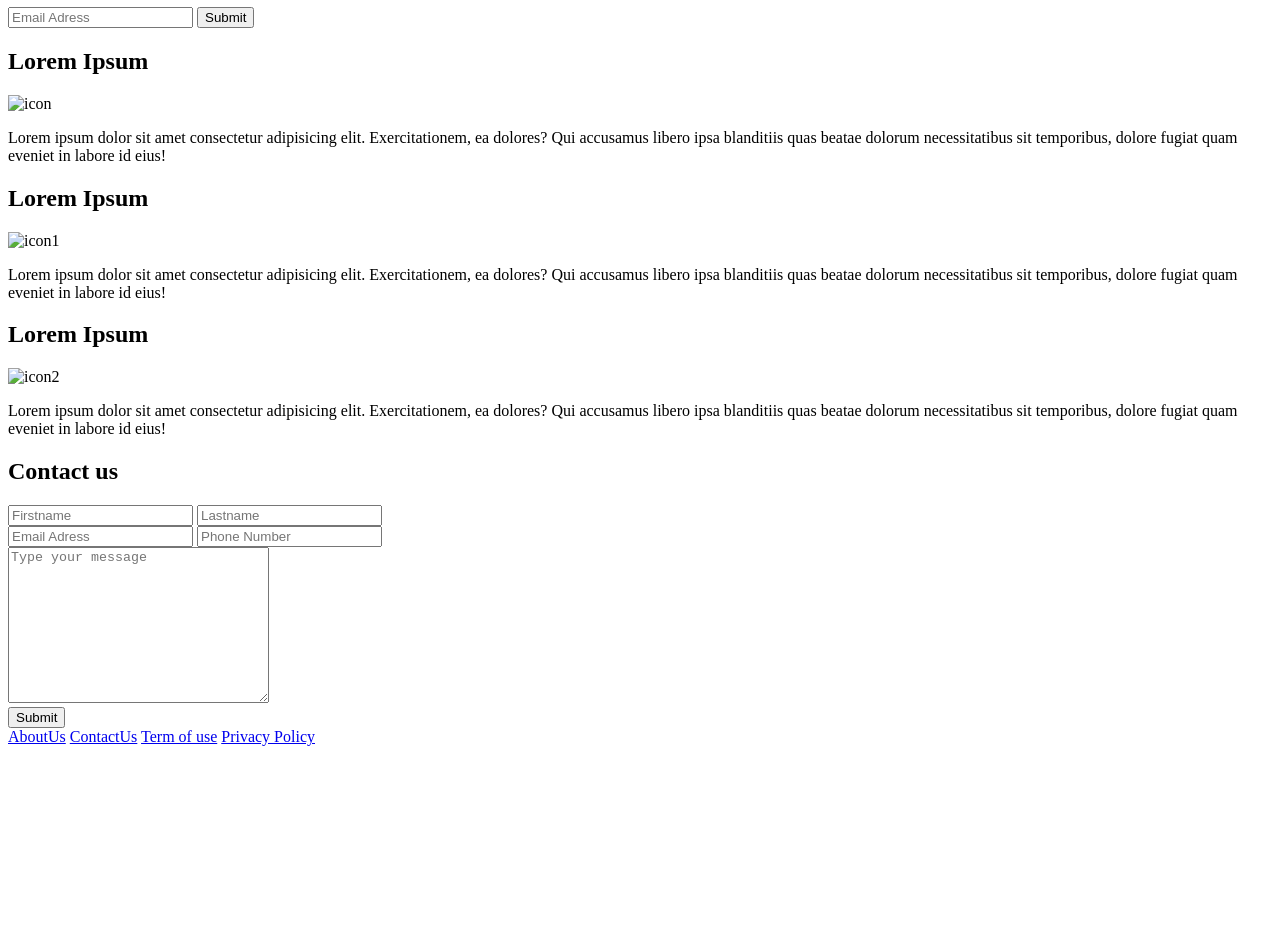
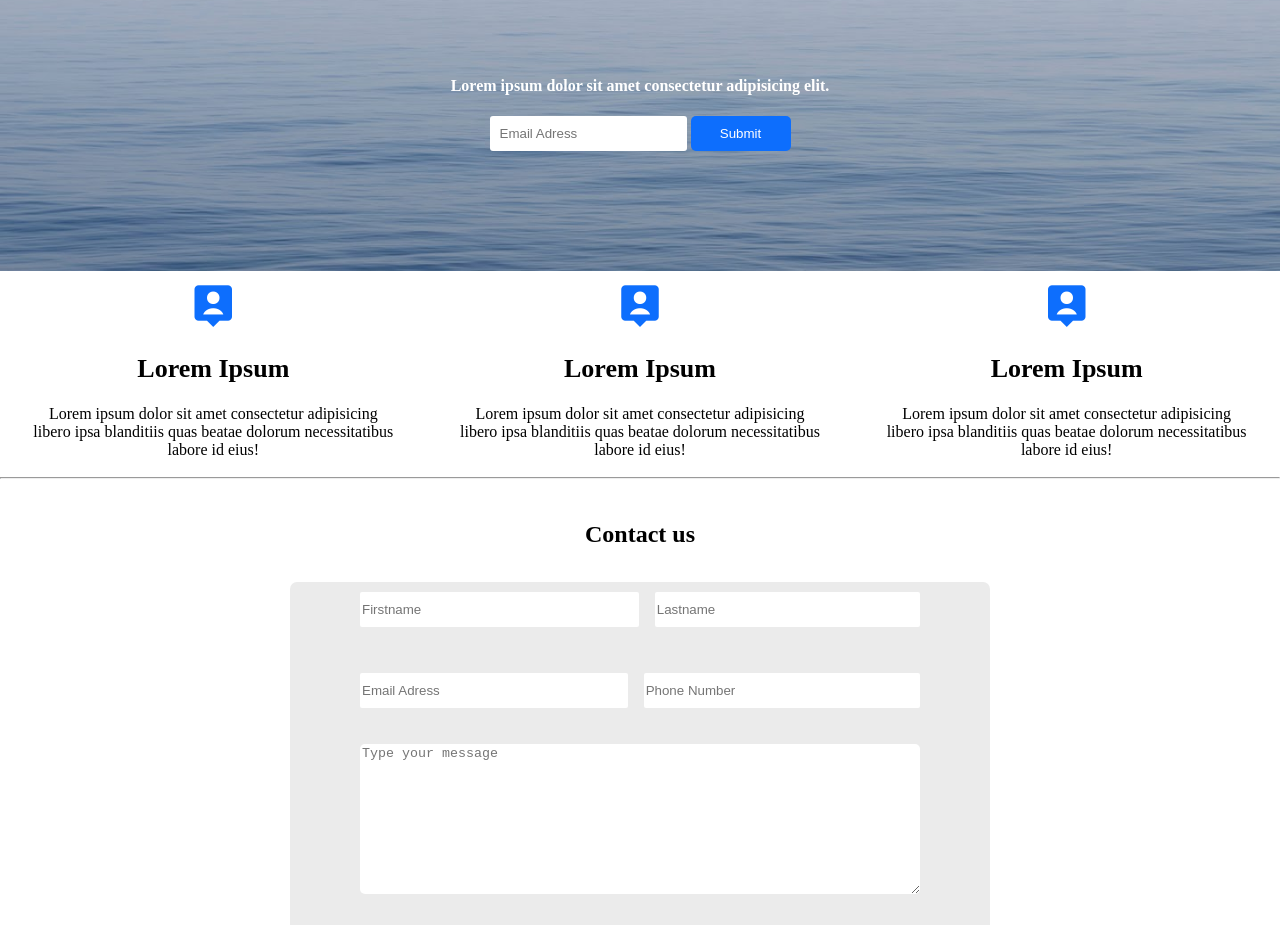
Before and after one commit to mqthys62/scss, a website: page index.html in a window 1280 px wide. Shown: the part 99-1024 px from the top of the page. Before the commit the page ends 853 px from the top, so only its background shows below. Drawn offline with nearby package versions, Linux system fonts and the light colour scheme.

Commit message:
Realisation de la maquette figma Mobil first Ajout du Js dans le formulaire avec les regex

```diff
--- /dev/null
+++ b/app.js
@@ -0,0 +1,66 @@
+const contactForm = document.getElementById('contactForm');
+contactForm.addEventListener('submit', (event) => {
+    event.preventDefault();
+
+    const firstNameInput = document.getElementById('firstNameInput');
+    const lastNameInput = document.getElementById('lastNameInput');
+    const emailInput = document.getElementById('emailFormInput');
+    const phoneInput = document.getElementById('telInput');
+    const textAreaInput = document.getElementById('textAreaInput');
+
+    const formData = {
+        firstName: firstNameInput.value,
+        lastName: lastNameInput.value,
+        email: emailInput.value,
+        phone: phoneInput.value,
+        textArea: textAreaInput.value,
+    }
+
+    const errors = {
+        firstName: false,
+        lastName: false,
+        email: false,
+        phone: false,
+        textArea: false,
+    }
+    const firstNameError = document.getElementById('firstNameError');
+    const lastNameError = document.getElementById('lastNameError');
+    const emailError = document.getElementById('emailError');
+    const phoneError = document.getElementById('telError');
+    const textAreaError = document.getElementById('textAreaError');
+    firstNameError.style.opacity = 0;
+    lastNameError.style.opacity = 0;
+    emailError.style.opacity = 0;
+    phoneError.style.opacity = 0;
+    textAreaError.style.opacity = 0;
+    const nameRegex = /^[a-zA-Z ]+$/
+    const emailRegex = /[A-Z0-9._%+-]+@[A-Z0-9-]+.+.[A-Z]{2,4}/igm;
+    const phoneRegex = /^(?:(?:\+|00)33|0)\s*[1-9](?:[\s.-]*\d{2}){4}$/
+    const textAreaRegex = /^.{10,}$/
+
+    if (!formData.firstName || !nameRegex.test(formData.firstName)) {
+        errors.firstName = true;
+        firstNameError.style.opacity = 1;
+    }
+    if (!formData.lastName || !nameRegex.test(formData.lastName)) {
+        errors.lastName = true;
+        lastNameError.style.opacity = 1;
+    }
+    if (!formData.email || !emailRegex.test(formData.email)) {
+        errors.email = true;
+        emailError.style.opacity = 1;
+    }
+    if (!formData.phone || !phoneRegex.test(formData.phone)) {
+        errors.phone = true;
+        phoneError.style.opacity = 1;
+    }
+    if (!formData.textArea || !textAreaRegex.test(formData.textArea)) {
+        errors.textArea = true;
+        textAreaError.style.opacity = 1;
+    }
+    if (!Object.values(errors).includes(true)) {
+        console.log(formData)
+        document.getElementById('contactForm').reset()
+
+    }
+})
--- a/index.html
+++ b/index.html
@@ -5,108 +5,129 @@
     <meta charset="UTF-8">
     <meta http-equiv="X-UA-Compatible" content="IE=edge">
     <meta name="viewport" content="width=device-width, initial-scale=1.0">
+    <link href="https://unpkg.com/boxicons@2.1.4/css/boxicons.min.css" rel="stylesheet">
     <link rel="stylesheet" href="/css/style.css">
     <title>Document</title>
 
 </head>
 
 <body>
-    <nav class="navbar__signin">
-        <a href="logo">Logo</a>
-        <a href="SignIn" id="signIn">SignIn</a>
+    <nav class="navbar__top">
+        <a class="navbar__top__logo" href="logo">Logo placeholder</a>
+        <a class="navbar__top__signin" href="SignIn" id="signIn">SignIn</a>
     </nav>
 
     <header class="header__top">
         <h1>
             Lorem ipsum dolor sit amet consectetur adipisicing elit.
         </h1>
-        <form class="form__top" action="#" method="post">
+        <form class="header__top__form" action="#" method="post">
             <div>
-                <input type="email" name="emailInput" id="emailInput" placeholder="Email Adress">
-                <button type="submit">Submit</button>
+                <input class="header__top__form__input" type="email" name="emailInput" id="emailInput"
+                    placeholder="Email Adress">
+                <button class="button--press" type="submit">Submit</button>
             </div>
         </form>
     </header>
     <main>
         <div class="main__section">
-            <article class="article__first">
+            <article class="main__section__article__first">
+                <i class='bx bxs-user-pin'></i>
                 <h2>
                     Lorem Ipsum
                 </h2>
-                <img src="icon.png" alt="icon">
-
                 <p>
-                    Lorem ipsum dolor sit amet consectetur adipisicing elit. Exercitationem, ea dolores? Qui accusamus
+                    Lorem ipsum dolor sit amet consectetur adipisicing
                     libero
-                    ipsa blanditiis quas beatae dolorum necessitatibus sit temporibus, dolore fugiat quam eveniet in
+                    ipsa blanditiis quas beatae dolorum necessitatibus
                     labore id
                     eius!
                 </p>
             </article>
 
-            <article class="article__first">
+            <article class="main__section__article__first">
+                <i class='bx bxs-user-pin'></i>
                 <h2>
                     Lorem Ipsum
                 </h2>
-                <img src="icon1.png" alt="icon1">
-
                 <p>
-                    Lorem ipsum dolor sit amet consectetur adipisicing elit. Exercitationem, ea dolores? Qui accusamus
+                    Lorem ipsum dolor sit amet consectetur adipisicing
                     libero
-                    ipsa blanditiis quas beatae dolorum necessitatibus sit temporibus, dolore fugiat quam eveniet in
+                    ipsa blanditiis quas beatae dolorum necessitatibus
                     labore id
                     eius!
                 </p>
             </article>
 
-            <article class="article__first">
+            <article class="main__section__article__first">
+                <i class='bx bxs-user-pin'></i>
                 <h2>
                     Lorem Ipsum
                 </h2>
-                <img src="icon2.png" alt="icon2">
-
                 <p>
-                    Lorem ipsum dolor sit amet consectetur adipisicing elit. Exercitationem, ea dolores? Qui accusamus
+                    Lorem ipsum dolor sit amet consectetur adipisicing
                     libero
-                    ipsa blanditiis quas beatae dolorum necessitatibus sit temporibus, dolore fugiat quam eveniet in
+                    ipsa blanditiis quas beatae dolorum necessitatibus
                     labore id
                     eius!
                 </p>
             </article>
         </div>
 
+        <hr>
         <section class="section__bottom">
             <h2>
                 Contact us
             </h2>
-
-            <form class="form__bottom" action="#" method="post">
-                <div>
-                    <input type="text" name="firstNameInput" id="firstNameInput" placeholder="Firstname">
-                    <input type="text" name="lastNameInput" id="lastNameInput" placeholder="Lastname">
-                </div>
-                <div>
-                    <input type="email" name="emailFormInput" id="emailFormInput" placeholder="Email Adress">
-                    <input type="tel" name="telInput" id="telInput" placeholder="Phone Number">
-                </div>
-                <div>
-                    <textarea name="textAreaInput" id="textAreaInput" cols="30" rows="10"
+            <div class="section__bottom__background">
+                <form class="section__bottom__form" id="contactForm" method="post">
+                    <div class="section__bottom__form__input__container">
+                        <div class="section__bottom__form__errors">
+                            <input class="section__bottom__form__text" type="text" name="firstNameInput"
+                                id="firstNameInput" placeholder="Firstname">
+                            <label for="firstNameInput" id="firstNameError" class="error-message">Veuillez renseigner un
+                                prénom valide</label>
+                        </div>
+                        <div class="section__bottom__form__errors">
+                            <input class="section__bottom__form__text" type="text" name="lastNameInput"
+                                id="lastNameInput" placeholder="Lastname">
+                            <label for="lastNameInput" id="lastNameError" class="error-message">Veuillez renseigner un
+                                nom
+                                valide</label>
+                        </div>
+                    </div>
+                    <div class="section__bottom__form__input__container">
+                        <div class="section__bottom__form__errors">
+                            <input class="section__bottom__form__text" type="email" name="emailFormInput"
+                                id="emailFormInput" placeholder="Email Adress">
+                            <label for="emailFormInput" id="emailError" class="error-message">Veuillez renseigner un
+                                email
+                                valide</label>
+                        </div>
+                        <div class="section__bottom__form__errors">
+                            <input class="section__bottom__form__text" type="tel" name="telInput" id="telInput"
+                                placeholder="Phone Number">
+                            <label for="telInput" id="telError" class="error-message">Veuillez renseigner un numéro
+                                valide</label>
+                        </div>
+                    </div>
+                    <textarea class="section__bottom__form__textarea" name="textAreaInput" id="textAreaInput"
                         placeholder="Type your message"></textarea>
-                </div>
-                <div>
-                    <button type="submit">Submit</button>
-                </div>
-            </form>
+                    <label for="textAreaInput" id="textAreaError" class="error-message">Veuillez renseigner quelque
+                        chose </label>
+                    <button class="button--press" type="submit">Submit</button>
+                </form>
+            </div>
         </section>
-        <footer>
-            <nav class="navbar__bottom">
+        <footer class="footer">
+            <div class="footer__bottom">
                 <a href="About" id="aboutUs">AboutUs</a>
                 <a href="Contact" id="contactUs">ContactUs</a>
                 <a href="termOfUse" id="termOfUse">Term of use</a>
                 <a href="privacyPolicy" id="privacyPolicy">Privacy Policy</a>
-            </nav>
-
+            </div>
         </footer>
+        <script src="app.js"></script>
 </body>
 
 </html>
--- /dev/null
+++ b/scss/_base.scss
@@ -0,0 +1,8 @@
+body {
+    margin: 0;
+    padding: 0;
+}
+
+* {
+    box-sizing: border-box;
+}
--- /dev/null
+++ b/scss/components/_button--press.scss
@@ -0,0 +1,10 @@
+.button--press {
+    background-color: #0D6EFD;
+    color: white;
+    padding: 10px;
+    border: transparent;
+    border-radius: 5px;
+    margin-bottom: 5px;
+    width: 100px;
+    cursor: pointer;
+}
--- /dev/null
+++ b/scss/layout/_footer.scss
@@ -0,0 +1,24 @@
+.footer {
+    background-color: #d9d9d9;
+    margin: auto;
+    padding: 5px;
+    font-size: 14px;
+    text-decoration: none;
+}
+
+.footer__bottom {
+    display: flex;
+    justify-content: center;
+    gap: 16px;
+
+    & a {
+        text-decoration: none;
+    }
+}
+
+@media screen and (min-width:769px) {
+    .footer__bottom {
+       font-size: 16px;
+       gap: 20px;
+    }
+}
--- /dev/null
+++ b/scss/layout/_header__top.scss
@@ -0,0 +1,32 @@
+.header__top {
+    display: flex;
+    flex-direction: column;
+    align-content: center;
+    height: 20em;
+    margin: 0;
+    justify-content: center;
+    text-align: center;
+    background-image: url(../fond.jpg);
+    background-position: center;
+    background-repeat: no-repeat;
+    background-size: cover;
+
+        & h1 {
+        width: 60%;
+        text-align: center;
+        align-self: center;
+        font-size: 1em;
+        font-weight: bold;
+        color: white;
+        padding-top: 50px;
+    }
+        &__form{
+            padding: 10px 0px 50px 0px;
+
+            &__input {
+                padding: 10px;
+                border: transparent;
+                border-radius: 3px;
+            }
+        }
+}
--- /dev/null
+++ b/scss/layout/_main__section.scss
@@ -0,0 +1,49 @@
+.main__section {
+    text-align: center;
+    margin: auto;
+    @media screen and (min-width:769px) {
+        display: flex;
+        flex-wrap: wrap;
+     }
+     @media screen and (min-width:1024px) {
+         flex-wrap: nowrap;
+         display: flex;
+         }
+     & article {
+         @media screen and (min-width:769px) {
+             align-items: center;
+             margin: auto;
+             width: 30%;
+             }
+     }
+
+     & article h2 {
+        font-size: 18px;
+        @media screen and (min-width:769px) {
+            font-size: 22px;
+        }
+        @media screen and (min-width:1024px) {
+            font-size: 26px;
+        }
+     }
+
+     & article p {
+        margin: 10px;
+     }
+
+     & article i {
+        font-size: 50px;
+        margin-top: 10px;
+        color: #0D6EFD;
+
+        @media scren and (min-width:769px){
+            font-size: 60px;
+        }
+
+        @media scren and (min-width:1024px){
+            font-size: 60px;
+        }
+     }
+
+
+}
--- /dev/null
+++ b/scss/layout/_section__bottom.scss
@@ -0,0 +1,73 @@
+.section__bottom {
+    text-align: center;
+    padding: 10px;
+
+    & h2 {
+        margin: 24px;
+    }
+
+    &__form {
+        width: 80%;
+        display: flex;
+        flex-direction: column;
+        text-align: center;
+        margin: auto;
+        gap: 8px;
+        align-items: center;
+
+        &__input {
+            &__container {
+                gap: 16px;
+                width: 100%;
+                justify-content: center;
+            }
+        }
+
+        &__textarea {
+            width: 100%;
+            min-height: 150px;
+            border-radius: 5px;
+            border: transparent;
+        }
+
+        &__text {
+            width: 100%;
+            margin: 10px 0px;
+            padding: 10px 2px;
+            border: transparent;
+            border-radius: 2px;
+            outline: transparent;
+        }
+    }
+
+    &__background {
+        margin: 10px;
+        background-color: rgb(235, 235, 235);
+        border-radius: 7px;
+    }
+}
+
+.error-message {
+    color: red;
+    opacity: 0;
+}
+
+@media screen and (min-width: 769px) {
+    .section__bottom {
+        display: flex;
+        flex-direction: column;
+        align-items: center;
+        &__form {
+            display: flex;
+            align-items: center;
+        &__input {
+            &__container {
+                display: flex;
+            }
+        }
+        }
+        &__background {
+            width: 700px;
+        }
+    }
+}
```
Also changed, not shown: scss/layout/_navbar__top.scss (added, +24 -0 lines), scss/main.scss (+7 -0 lines), css/style.css, fond.jpg (added), 1 other file.
